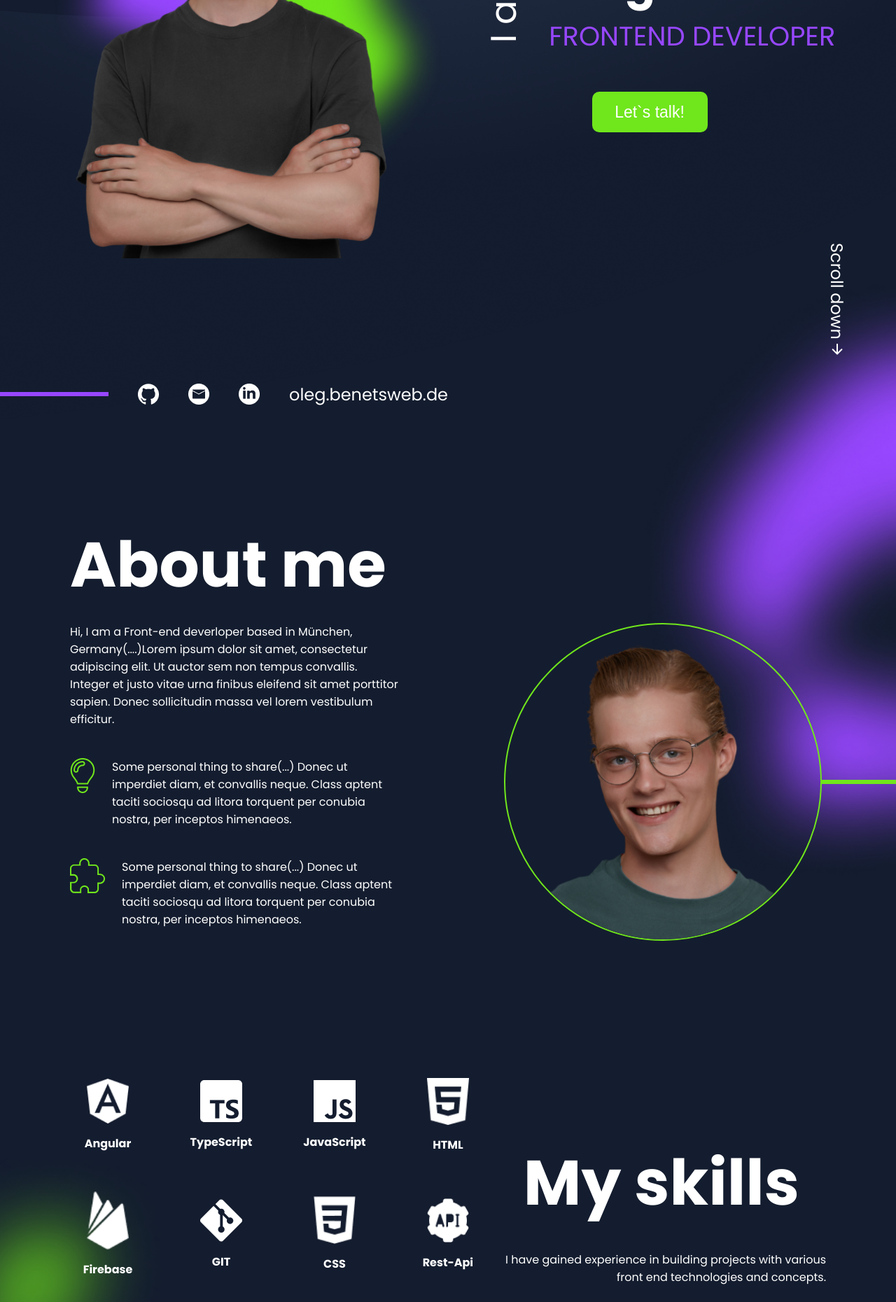
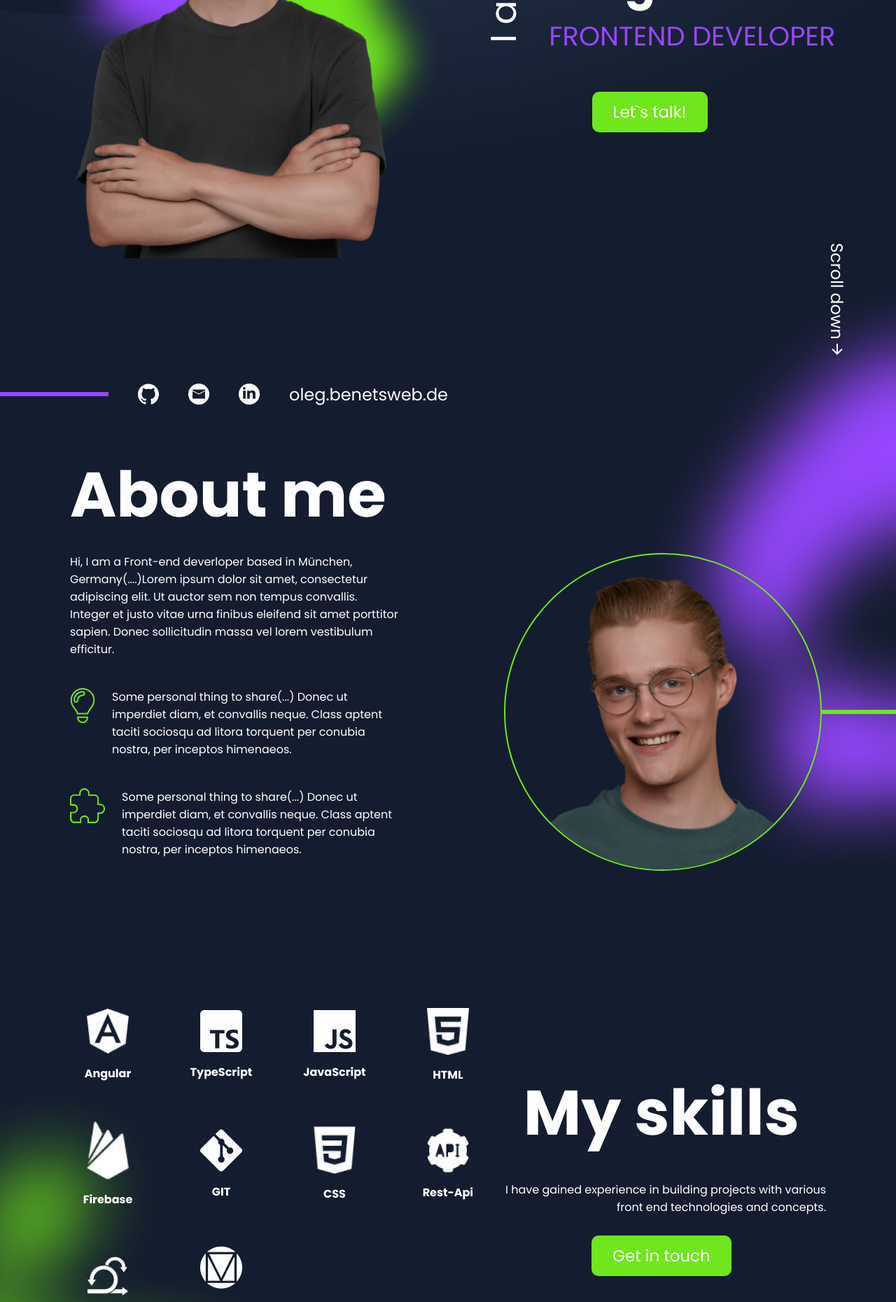
Before and after one commit to OlegBenets/Portfolio, an Angular app: page / in a window 1280 px wide. Shown: the part 360-2220 px from the top of the page at 70% size. Built offline with nearby package versions, Linux system fonts and the light colour scheme.

Commit message:
fixed styles

```diff
--- a/src/app/about-me/about-me.component.scss
+++ b/src/app/about-me/about-me.component.scss
@@ -5,11 +5,11 @@
   width: 100%;
   min-height: 600px;
   height: auto;
-  padding-top: 100px;
+  padding-top: 200px;
 }
 
 h2 {
-  @include position($t: 0px, $l: 100px);
+  @include position($t: 100px, $l: 100px);
   font-size: 90px;
   font-weight: 700;
   color: white;
@@ -17,7 +17,7 @@ h2 {
 }
 
 .description-about-me {
-  @include position($t: 150px, $l: 100px);
+  @include position($t: 250px, $l: 100px);
   @include dFlex($jc: space-between, $ai: flex-start, $g: 24px);
   flex-direction: column;
   width: 470px;
@@ -46,7 +46,7 @@ h2 {
 }
 
 .small-image-container {
-    @include position($t: 150px, $l: none);
+    @include position($t: 250px, $l: none);
     right: 0px;
     @include dFlex($jc: flex-end, $ai: center);
 }
--- a/src/app/above-the-fold/above-the-fold.component.html
+++ b/src/app/above-the-fold/above-the-fold.component.html
@@ -12,7 +12,7 @@
       <h3>FRONTEND DEVELOPER</h3>
     </div>
   </div>
-  <button class="lets-talk-button green-button">Let`s talk!</button>
+  <a href="#contact" class="lets-talk-button green-button">Let`s talk!</a>
   </div>
 </div>
   <div class="social-links">
--- a/src/app/above-the-fold/above-the-fold.component.scss
+++ b/src/app/above-the-fold/above-the-fold.component.scss
@@ -7,7 +7,7 @@
     background-size: 100%;
     background-repeat: no-repeat;
     width: 100%;
-    min-height: 1000px;
+    min-height: 800px;
     height: auto;
     padding-top: 100px;
     background-color: $dark_blue;
@@ -81,8 +81,9 @@ h3 {
 }
 
 .lets-talk-button {
-    width: 165px;
-    height: 58px;
+  @include dFlex($jc: center, $ai: center);
+    width: calc(165px - 60px);
+    height: calc(58px - 30px);
     border: none;
     border-radius: 10px;
     padding: 15px 30px;
@@ -90,6 +91,7 @@ h3 {
     font-weight: 400;
     background-color: $green;
     color: white;
+    text-decoration: none;
 }
 
 .social-links {
--- a/src/app/app.component.html
+++ b/src/app/app.component.html
@@ -1,10 +1,10 @@
 <div class="container">
   <app-header></app-header>
-  <app-above-the-fold></app-above-the-fold>
-  <app-about-me></app-about-me>
-  <app-my-skills></app-my-skills>
-  <app-portfolio></app-portfolio>
+  <app-above-the-fold id="aot"></app-above-the-fold>
+  <app-about-me id="about-me"></app-about-me>
+  <app-my-skills id="skills"></app-my-skills>
+  <app-portfolio id="portfolio"></app-portfolio>
   <app-contact></app-contact>
-  <app-footer></app-footer>
+  <app-footer id="contact"></app-footer>
   <router-outlet></router-outlet>
 </div>
--- a/src/app/my-skills/my-skills.component.html
+++ b/src/app/my-skills/my-skills.component.html
@@ -9,6 +9,6 @@
     <div class="description-my-skills">
         <h2>My skills</h2>
         <span>I have gained experience in building projects with various front end technologies and concepts.</span>
-        <button class="green-button">Get in touch</button>
+        <a href="#contact" class="to-contact green-button">Get in touch</a>
     </div>
 </div>
--- a/src/app/my-skills/my-skills.component.scss
+++ b/src/app/my-skills/my-skills.component.scss
@@ -61,10 +61,10 @@
         text-align: end;
     }
 
-    button {
+    .to-contact {
         @include dFlex($jc: center, $ai: center);
-        width: 200px;
-        height: 58px;
+        width: calc(200px - 60px);
+        height: calc(58px - 30px);
         border: none;
         border-radius: 10px;
         padding: 15px 30px;
@@ -72,5 +72,6 @@
         font-weight: 400;
         background-color: $green;
         color: white;
+        text-decoration: none;
     }
 }
--- a/src/app/shared/footer/footer.component.html
+++ b/src/app/shared/footer/footer.component.html
@@ -1,6 +1,6 @@
 <footer>
   <div class="headline-container">
-    <h3>Ole<span>g</span></h3>
+    <a class="back-to-aot" href="#aot"><h3>Ole<span>g</span></h3></a>
     <a href="#">imprint</a>
   </div>
   <span class="copyright">© Oleg Benets 2024</span>
--- a/src/app/shared/footer/footer.component.scss
+++ b/src/app/shared/footer/footer.component.scss
@@ -14,6 +14,11 @@ footer {
         color: white;
     }
 }
+
+.back-to-aot {
+    text-decoration: none;
+    scroll-behavior: smooth;
+  }
 
 .headline-container {
     @include dFlex($jc: center, $ai: flex-start, $g: 4px);
--- a/src/app/shared/header/header.component.html
+++ b/src/app/shared/header/header.component.html
@@ -1,8 +1,8 @@
 <header>
-    <h3>Ole<span>g</span></h3>
+    <a class="back-to-aot" href="#aot"><h3>Ole<span>g</span></h3></a>
     <div class="go-to">
-        <a href="#">About me</a>
-        <a href="#">Skills</a>
-        <a href="#">Portfolio</a>
+        <a href="#about-me">About me</a>
+        <a href="#skills">Skills</a>
+        <a href="#portfolio">Portfolio</a>
     </div>
 </header>
--- a/src/app/shared/header/header.component.scss
+++ b/src/app/shared/header/header.component.scss
@@ -12,6 +12,11 @@ header {
   padding: 37px 100px;
   background-color: $dark_blue;
   z-index: 100;
+
+  .back-to-aot {
+    text-decoration: none;
+    scroll-behavior: smooth;
+  }
 
   h3 {
     margin: 0;
@@ -33,5 +38,12 @@ header {
     font-weight: 400;
     text-decoration: none;
     color: white;
+    scroll-behavior: smooth;
+    transition: color ease-in-out 175ms;
+
+    &:hover {
+      cursor: pointer;
+      color: $green;
+    }
   }
 }
--- a/src/styles.scss
+++ b/src/styles.scss
@@ -2,6 +2,10 @@ body {
     width: 100%;
     margin: 0;
     font-family: 'Poppins';
+}
+
+html {
+  scroll-behavior: smooth;
 }
 
 @mixin dFlex($jc: center, $ai: center, $g: 0) {
```
